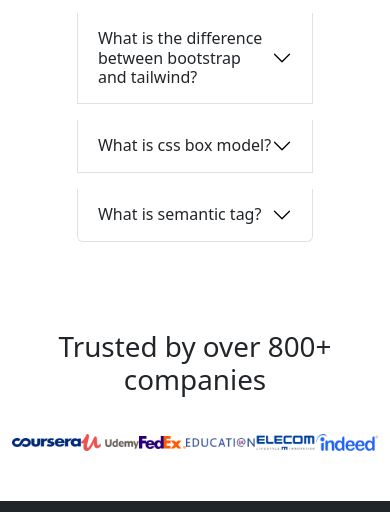
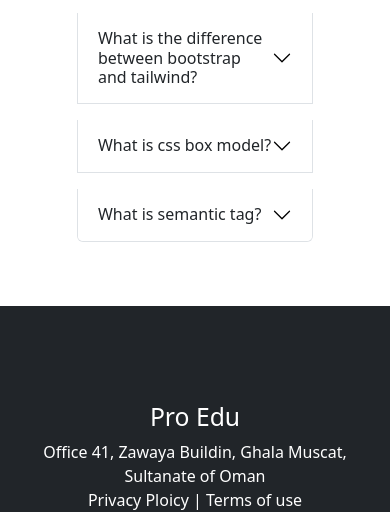
Before and after one commit to almuktadiir/assignment-3, a plain HTML site: page index.html in a window 390 px wide. Shown: the part 3911-4423 px from the top of the page. Drawn offline with nearby package versions, Linux system fonts and the light colour scheme.

Commit message:
company hide on sm and md device

```diff
--- a/index.html
+++ b/index.html
@@ -305,8 +305,6 @@
         </section>
         <!-- modal end -->
 
-
-
         <!-- question part start  -->
         <section class="freq_question my-5">
             <div class="container">
@@ -412,7 +410,7 @@
         <!-- question part end -->
 
         <!-- branding start -->
-        <section class="brand my-5">
+        <section class="brand my-5 d-none d-sm-block d-sm-none d-md-block d-md-none d-lg-block">
             <div class="container">
                 <h1 class="text-center py-4">Trusted by over 800+ companies</h1>
                 <div class="d-flex justify-content-between">
```
